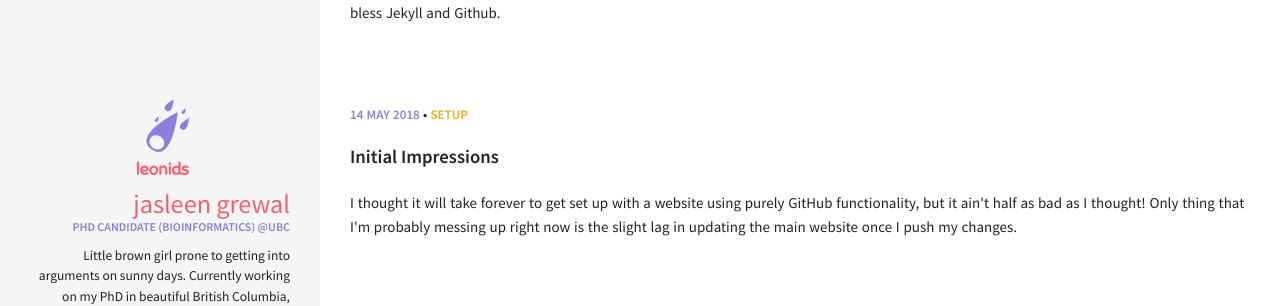
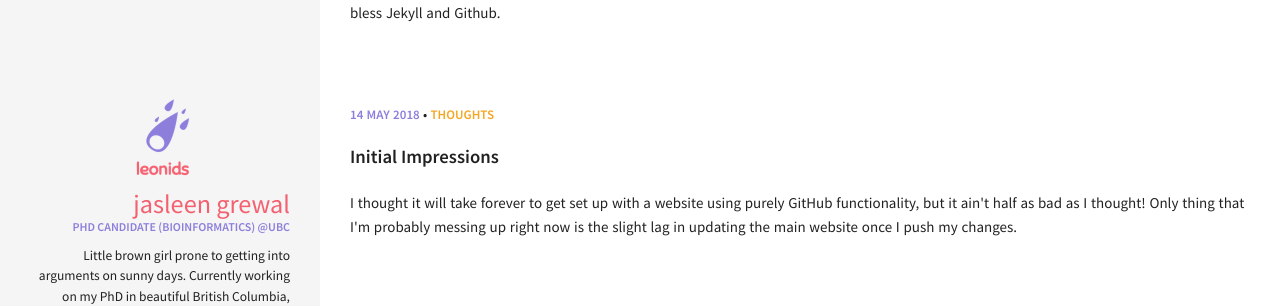
Before and after one commit to jasgrewal/jasgrewal.github.io, a Jekyll site: the page built from index.html, in a window 1280 px wide. Shown: the part 175-481 px from the top of the page. Built offline with Jekyll 4.4.1, drawn with Linux system fonts in a browser that asks for light colours.

```diff
--- a/_posts/2018-05-14-initial-impressions.md
+++ b/_posts/2018-05-14-initial-impressions.md
@@ -2,8 +2,8 @@
 layout: post
 title: Initial Impressions
 excerpt: "I thought it will take forever to get set up with a website using purely GitHub functionality, but it ain't half as bad as I thought! Only thing that I'm probably messing up right now is the slight lag in updating the main website once I push my changes. "
-categories: [setup]
-modified: 2018-05-14
+categories: [thoughts]
+modified: 2018-05-17
 comments: true
 ---
 
```
